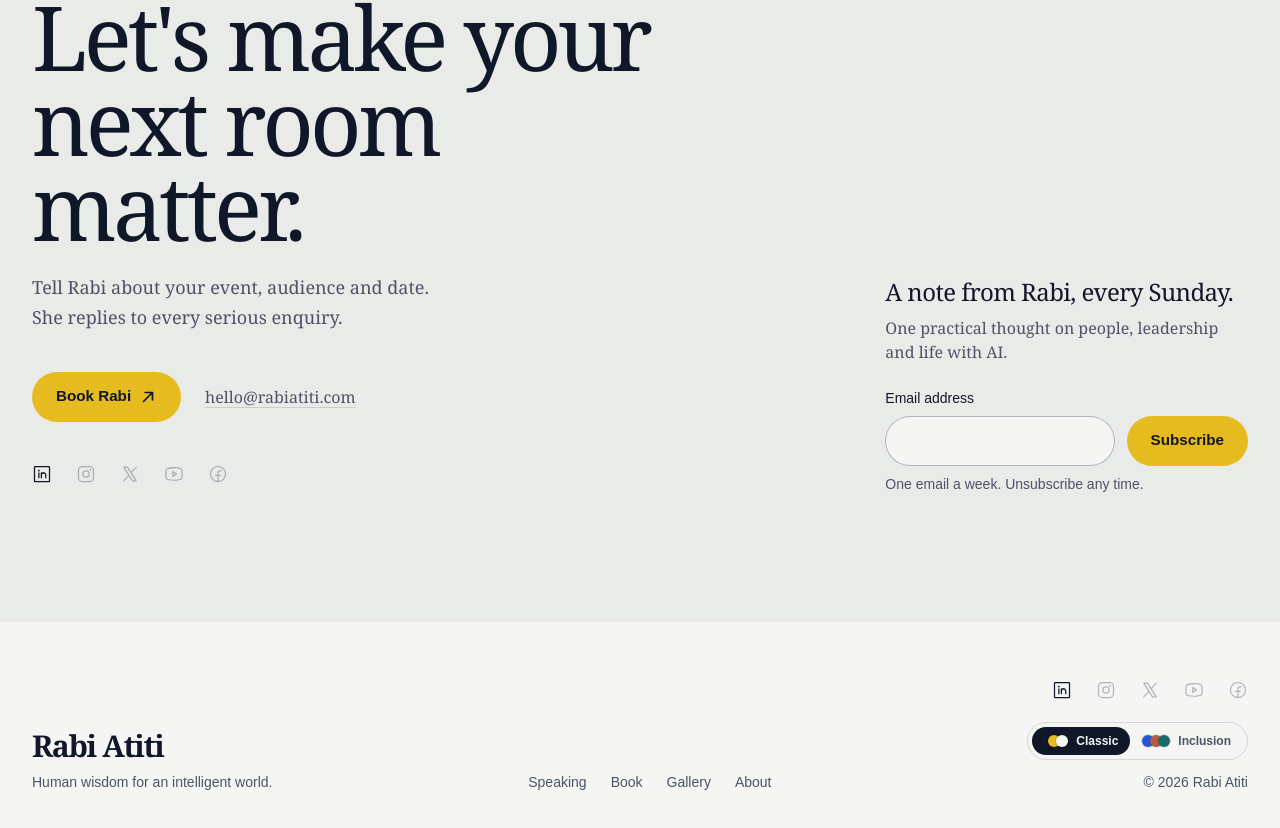
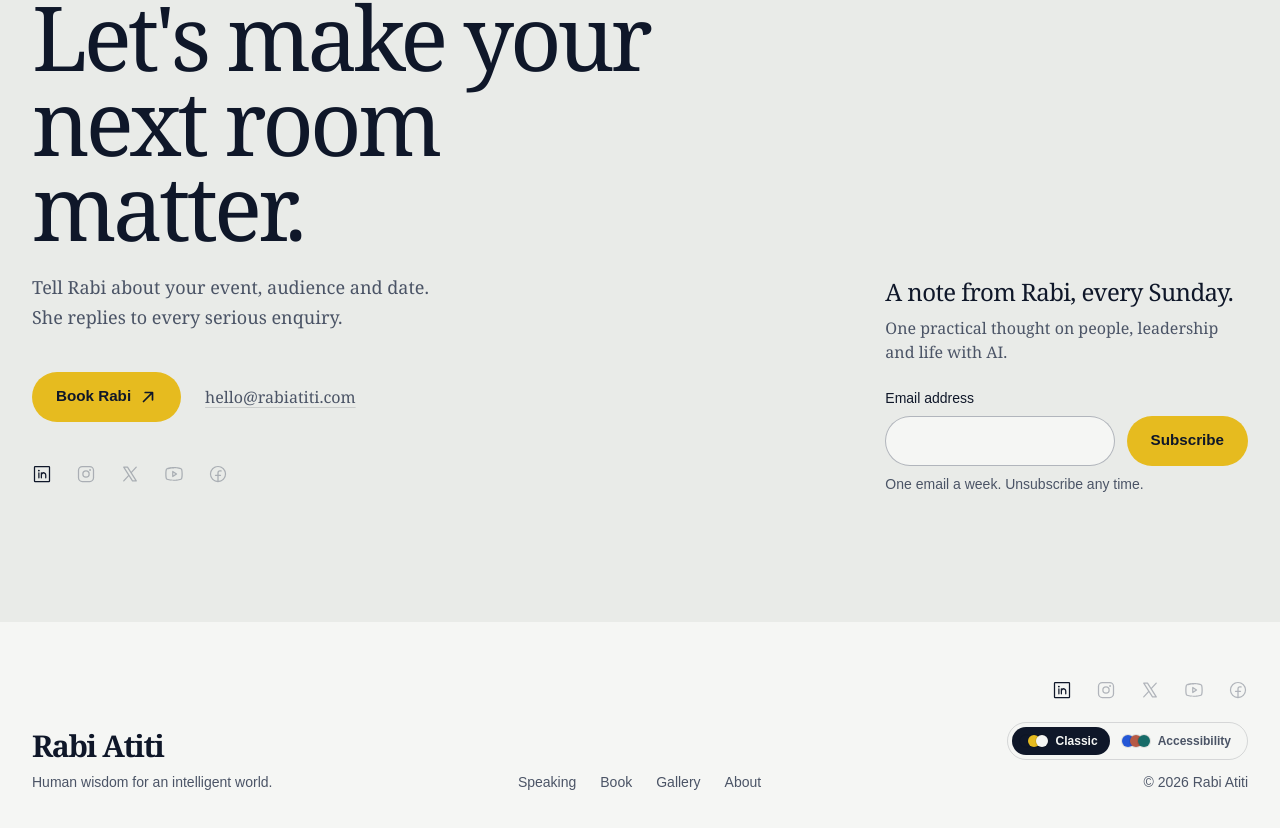
Before and after one commit to bricemehelo/rabi-author-v1, a React (Vite) app: page / in a window 1280 px wide. Shown: the part 9374-10202 px from the top of the page. Built offline with nearby package versions, Linux system fonts and the light colour scheme.

Commit message:
feat: color update hero and accessibility note

```diff
--- a/src/content.ts
+++ b/src/content.ts
@@ -19,7 +19,7 @@ export const palettes = {
     },
     {
       id: "inclusion",
-      label: "Inclusion",
+      label: "Accessibility",
       swatches: ["#2457d6", "#b65a45", "#176b68"],
     },
   ] as { id: PaletteId; label: string; swatches: string[] }[],
```
